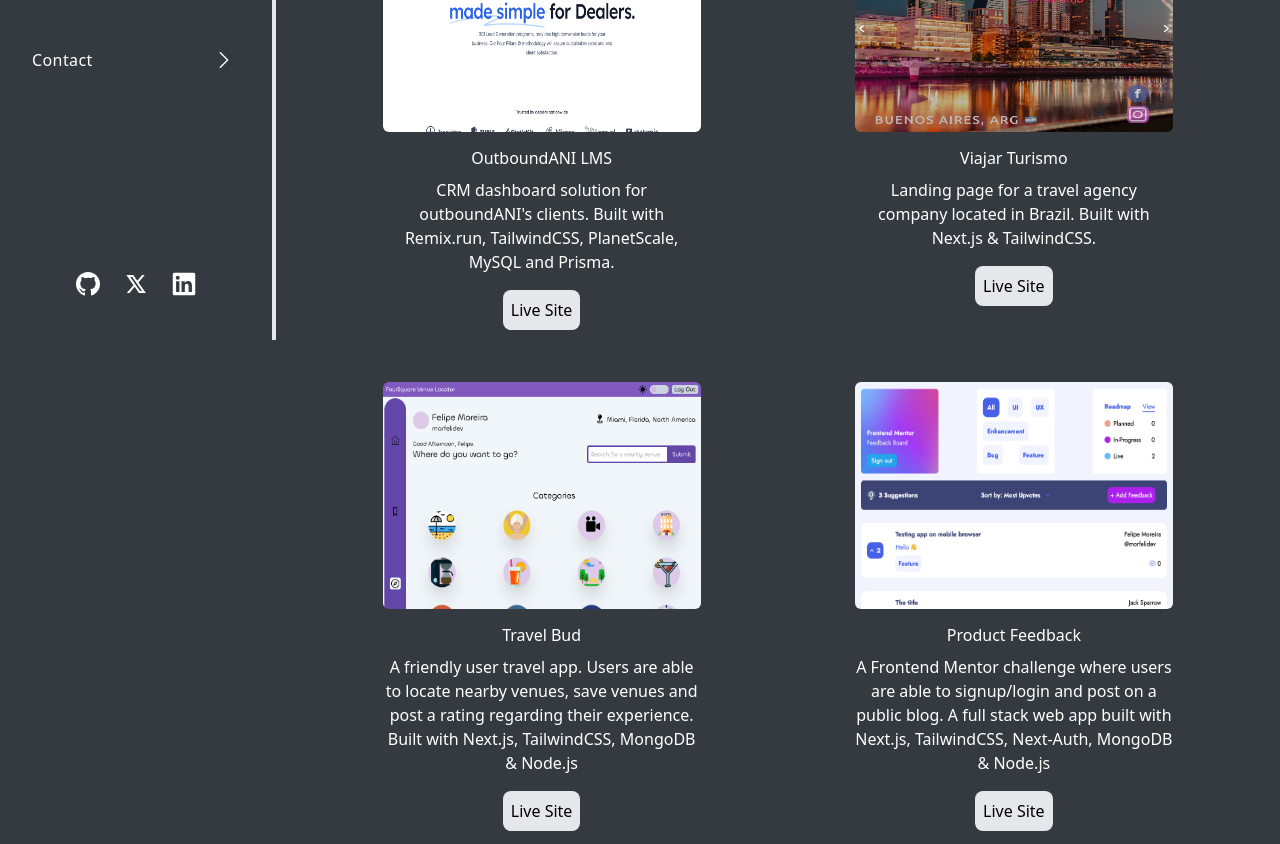
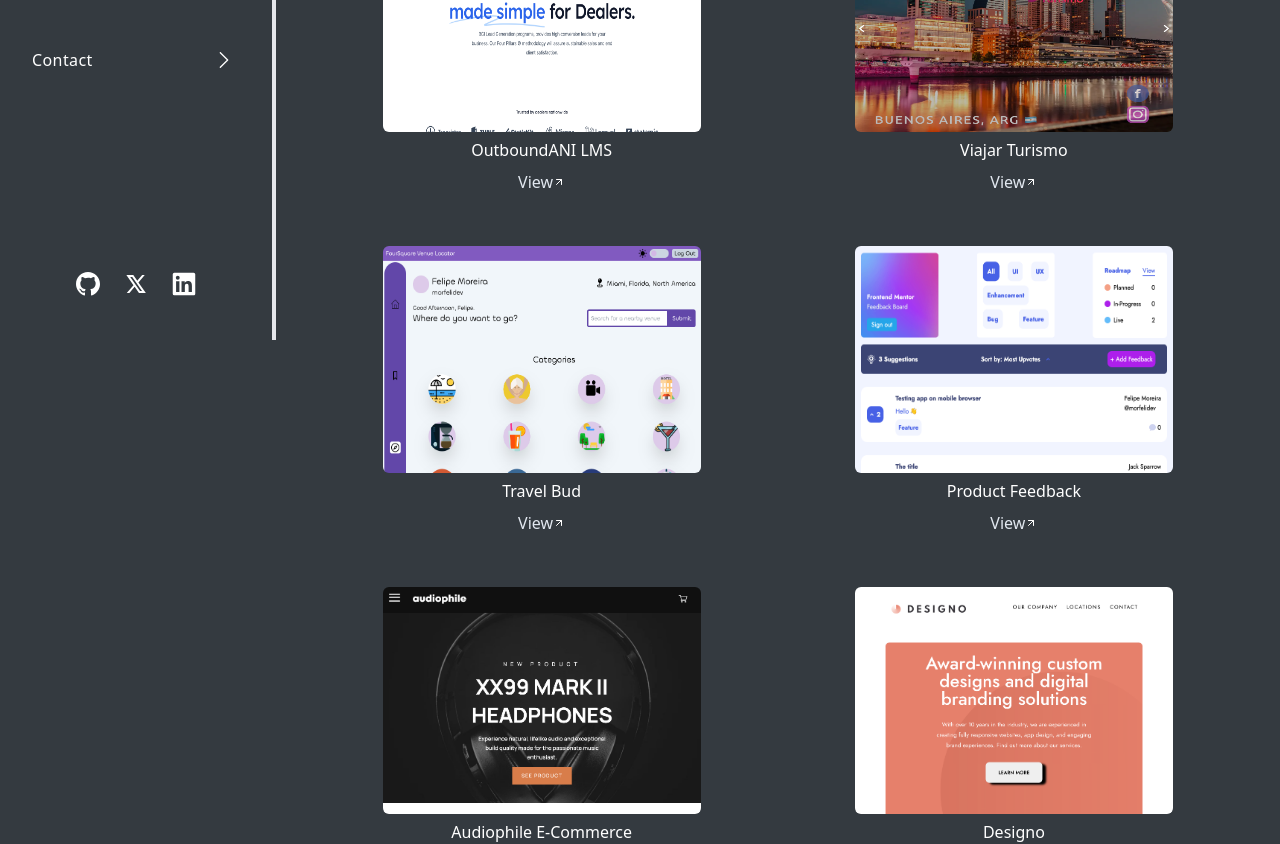
Before and after one commit to morfeli/portfolio, a Next.js app: page / in a window 1280 px wide. Shown: the part 460-1304 px from the top of the page. Built offline with nearby package versions, Linux system fonts and the light colour scheme.

Commit message:
feat: update

```diff
--- a/components/Header/MobileMenu.tsx
+++ b/components/Header/MobileMenu.tsx
@@ -10,10 +10,7 @@ type MobileMenuProps = {
 
 const links = [
   { name: "About", to: "About", id: 1 },
-  { name: "Teams", to: "Teams", id: 2 },
   { name: "Projects", to: "Projects", id: 3 },
-  // { name: "NFTs", to: "crypto", id: 4 },
-  { name: "Blog", to: "Blog", id: 4 },
   { name: "Contact", to: "Contact", id: 5 },
 ];
 
--- a/components/Sections/Projects/ProjectCard.tsx
+++ b/components/Sections/Projects/ProjectCard.tsx
@@ -1,19 +1,19 @@
 import { useState } from "react";
 import { motion } from "framer-motion";
+import { ArrowUpRight } from "lucide-react";
 import Image from "next/legacy/image";
 
 type ProjectCardProps = {
   image: string;
   name: string;
 
-  description: string;
   link?: string | null;
 };
 
 export const ProjectCard = ({
   image,
   name,
-  description,
+
   link,
 }: ProjectCardProps) => {
   return (
@@ -26,18 +26,14 @@ export const ProjectCard = ({
           height={500}
           className="rounded-md"
         />
+        <p>{name}</p>
       </div>
-      <div className="py-2">
-        <p className="pb-2">{name}</p>
-        <p className="pb-2">{description}</p>
-        {link ? (
-          <a href={link} target="_blank">
-            <button className="p-2 mt-2 text-black bg-gray-200 rounded-lg hover:bg-gray-300">
-              Live Site
-            </button>
+      <div className="py-2 flex flex-col items-center hover:underline">
+        {link && (
+          <a href={link} target="_blank" className="flex items-center">
+            <p className="text-slate-200 rounded-lg flex items-center">View</p>
+            <ArrowUpRight width={12} height={12} />
           </a>
-        ) : (
-          <p>Coming soon</p>
         )}
       </div>
     </motion.div>
--- a/components/Sections/Projects/Projects.tsx
+++ b/components/Sections/Projects/Projects.tsx
@@ -6,55 +6,43 @@ const projectArray = [
     id: 14,
     name: "OutboundANI LMS",
     href: "https://ob-lms.vercel.app",
-    description:
-      "CRM dashboard solution for outboundANI's clients. Built with Remix.run, TailwindCSS, PlanetScale, MySQL and Prisma.",
+
     image: "/bcicrm.png",
   },
   {
     id: 13,
     name: "Viajar Turismo",
     href: "https://viajarturismo.com/",
-    description:
-      "Landing page for a travel agency company located in Brazil. Built with Next.js & TailwindCSS.",
+
     image: "/viajar.png",
   },
   {
     id: 10,
     name: "Travel Bud",
     href: "https://travel-bud-morfeli.vercel.app/",
-    description:
-      "A friendly user travel app. Users are able to locate nearby venues, save venues and post a rating regarding their experience. Built with Next.js, TailwindCSS, MongoDB & Node.js",
     image: "/travel.png",
   },
   {
     id: 8,
     name: "Product Feedback",
     href: "https://feedback-dashboard-morfeli.vercel.app/",
-    description:
-      "A Frontend Mentor challenge where users are able to signup/login and post on a public blog. A full stack web app built with Next.js, TailwindCSS, Next-Auth, MongoDB & Node.js",
     image: "/feedback.png",
   },
   {
     id: 6,
     name: "Audiophile E-Commerce",
     href: "https://audiophile-morfeli.vercel.app/",
-    description:
-      "A Frontend Mentor challenge. An e-commerce website built with Next.js & SCSS.",
     image: "/audiophile.png",
   },
   {
     id: 5,
     name: "Designo",
-    description:
-      "A Frontend Mentor challenge. A landing page for a creative agency built with React & SCSS.",
     href: "https://designo-morfeli.vercel.app/",
     image: "/designo.png",
   },
   {
     id: 4,
     name: "Planets",
-    description:
-      "A Frontend Mentor challenge. An informational landing page about the planets in our solar system. Built with Vanilla JS & SCSS.",
     href: "https://planets-morfeli.vercel.app/",
     image: "/planets.png",
   },
@@ -63,8 +51,6 @@ const projectArray = [
     id: 11,
     name: "Mello Bistro",
     href: "https://mellobistro.com/",
-    description:
-      "Landing page for a clients restaurant. Built with Next.js & TailwindCSS.",
     image: "/bistro.png",
   },
 ];
@@ -72,14 +58,13 @@ const projectArray = [
 export const Projects = () => {
   return (
     <SectionLayout link="Projects">
-      <div className="grid gap-1 py-4 justify-items-center grid-cols-repeatMin300px 2xl:grid-cols-4">
+      <div className="grid gap-1 py-4 justify-items-center grid-cols-repeatMin300px">
         {projectArray.map((item, i) => (
           <ul>
             <ProjectCard
               key={item.name}
               image={item.image}
               name={item.name}
-              description={item.description}
               link={item.href}
             />
           </ul>
--- a/package.json
+++ b/package.json
@@ -16,6 +16,7 @@
     "@types/react-dom": "18.0.10",
     "classnames": "^2.3.2",
     "framer-motion": "^8.5.4",
+    "lucide-react": "^0.331.0",
     "next": "13.1.5",
     "react": "18.2.0",
     "react-dom": "18.2.0",
--- a/src/pages/index.tsx
+++ b/src/pages/index.tsx
@@ -7,7 +7,6 @@ export default function Home() {
   return (
     <>
       <Head>
-        <title>Felipe Moreira</title>
         <meta name="description" content="Portfolio Site" />
         <meta name="viewport" content="width=device-width, initial-scale=1" />
         <link rel="icon" href="/favicon.ico" />
```
Also changed, not shown: 1 other file (tests, documents, lock files or other folders).
